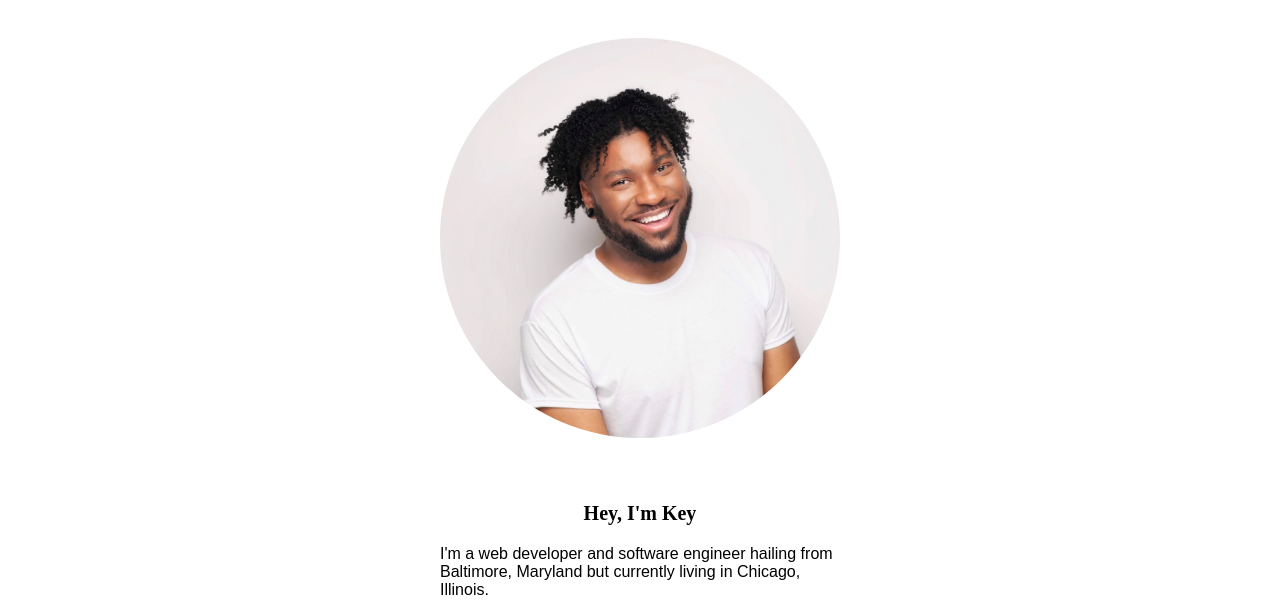
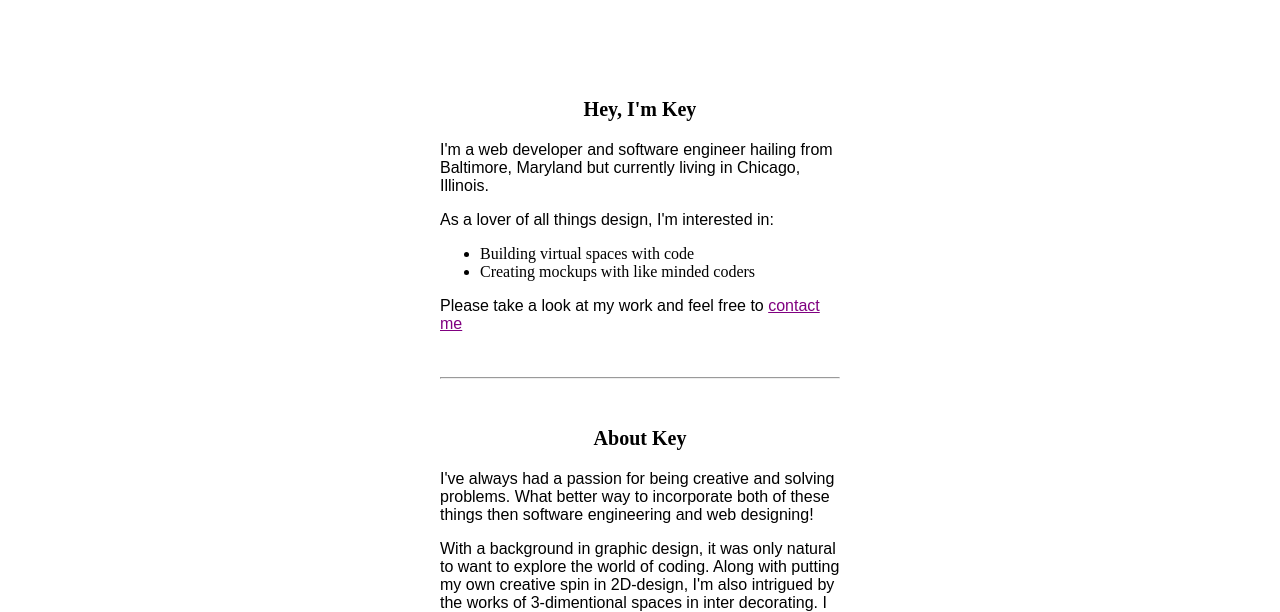
Before and after one commit to keyonwashere/portfolio, a plain HTML site: page index.html in a window 1280 px wide. Shown: the part 143-755 px from the top of the page. Drawn offline with Linux system fonts and the light colour scheme.

Commit message:
Update index.html

```diff
--- a/index.html
+++ b/index.html
@@ -17,7 +17,7 @@
 <main class="wrapper">
   <div class="spacing">
   <!-- my lovely picture goes here-->
-  <img class="image-rounder" src="images/keys-profile-picture.JPG" alt="A studio photo of a man smiling looking into the camera" />
+
   </div>
 
   <div >
```
